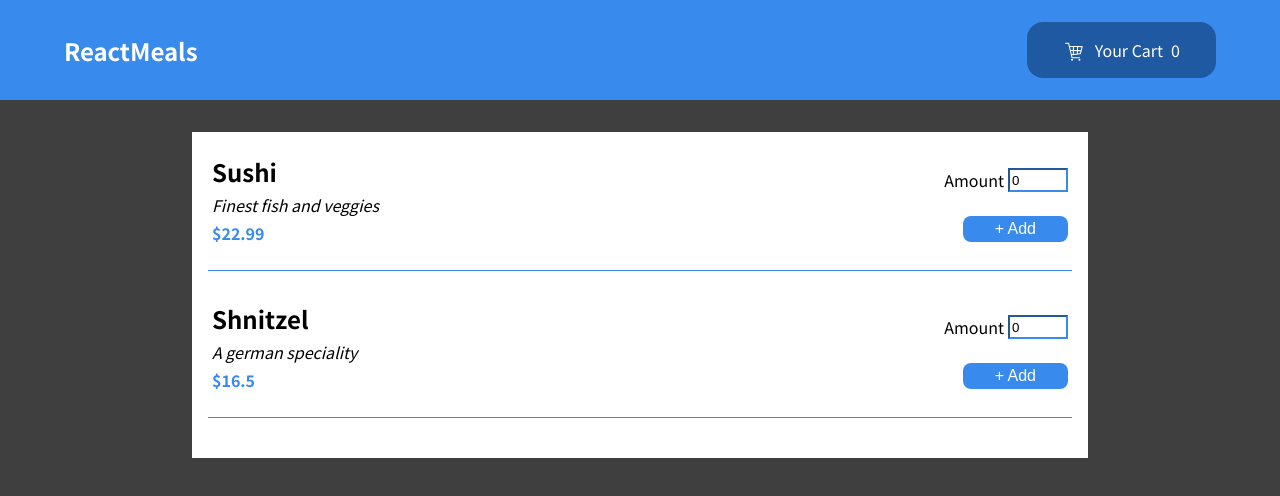
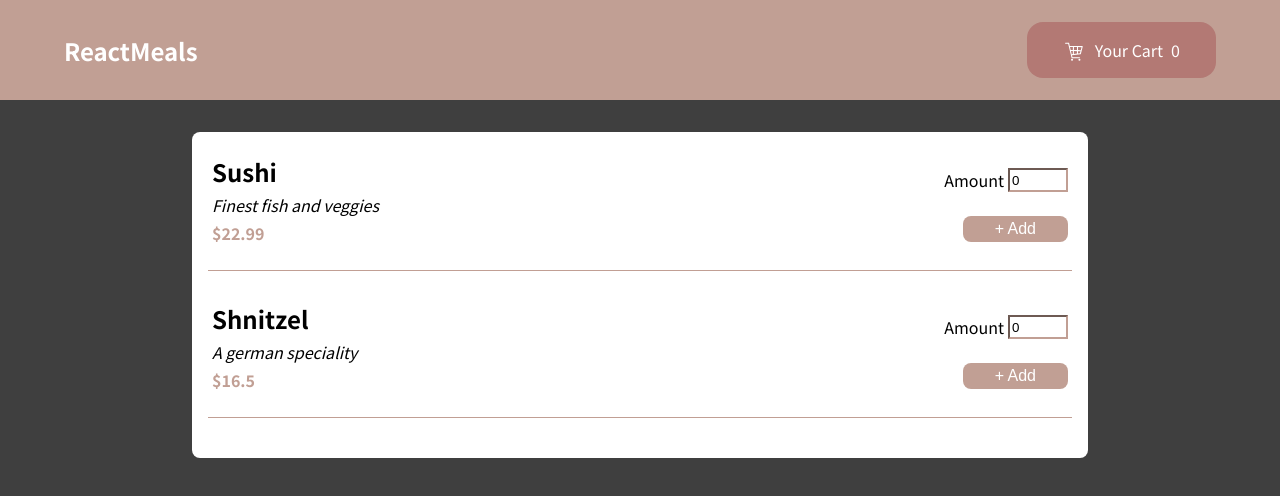
Before and after one commit to paulineggf/react_tutorial, a React app: page / in a window 1280 px wide. Built offline with nearby package versions, Linux system fonts and the light colour scheme.

Commit message:
build: reorganize files

```diff
--- a/src/components/header/Header.js
+++ b/src/components/header/Header.js
@@ -1,7 +1,7 @@
 import React, { useContext, useState } from "react";
 import { ReactComponent as PurchaseIcon } from "../../img/icons/shopping-buy-purchase-value-svgrepo-com.svg";
-import OrderContext from "../../store/order-context";
-import ModalOrder from "../ModalOrder/ModalOrder";
+import OrderContext from "../../store/order/order-context";
+import ModalOrder from "../modal-order/ModalOrder";
 
 import classes from "./Header.module.css";
 
--- a/src/components/MealWrapper/MealWrapper.module.css
+++ b/src/components/meal-wrapper/MealWrapper.module.css
@@ -4,4 +4,6 @@
   background-color: white;
 
   padding: 16px;
+
+  border-radius: 8px;
 }
--- a/src/index.css
+++ b/src/index.css
@@ -25,8 +25,8 @@ h1 {
 }
 
 :root {
-  --primary-color: #398aed;
-  --primary-color-darker: #1f59a1;
+  --primary-color: #c19f94;
+  --primary-color-darker: #b37974;
   --secondary-color: #c4c4c4;
 }
 
--- a/src/index.js
+++ b/src/index.js
@@ -1,7 +1,7 @@
 import ReactDOM from "react-dom";
-import { OrderContextProvider } from "./store/order-context";
+import { OrderContextProvider } from "./store/order/order-context";
 import "./index.css";
-import App from "./scenes/home/App";
+import App from "./pages/home/App";
 
 ReactDOM.render(
   <OrderContextProvider>
--- a/src/scenes/home/MealList.module.css
+++ b/src/pages/home/MealItem.module.css
@@ -1,7 +1,3 @@
-.content > div > * {
-  margin: 4px;
-}
-
 .content {
   display: flex;
   flex-direction: row;
@@ -11,6 +7,10 @@
   border-bottom: 1px solid var(--primary-color);
   margin-bottom: 24px;
   padding-bottom: 24px;
+}
+
+.content > div > * {
+  margin: 4px;
 }
 
 h2 {
--- a/src/scenes/home/MealList.js
+++ b/src/pages/home/MealList.js
@@ -1,8 +1,6 @@
 import React from "react";
-import MealWrapper from "../../components/MealWrapper/MealWrapper";
+import MealWrapper from "../../components/meal-wrapper/MealWrapper";
 import MealItem from "./MealItem";
-
-import classes from "./MealList.module.css";
 
 const meals = [
   {
@@ -21,7 +19,7 @@ export default function MealList() {
   return (
     <MealWrapper>
       {meals.map((meal) => (
-        <MealItem key={`${meal.name}`} classes={classes} meal={meal} />
+        <MealItem key={`${meal.name}`} meal={meal} />
       ))}
     </MealWrapper>
   );
--- a/src/store/order-context.js
+++ b/src/store/order/order-context.js
@@ -1,7 +1,7 @@
 import React, { createContext } from "react";
 import { mealReducer } from "./order-reducer";
 
-import { useReducerWithMiddleware } from "../services/useReducerWithMiddleware";
+import { useReducerWithMiddleware } from "../../services/utils/useReducerWithMiddleware";
 
 const OrderContext = createContext();
 
```
Also changed, not shown: src/components/modal-order/ModalOrder.js (renamed from src/components/ModalOrder/ModalOrder.js, +4 -4 lines), src/pages/home/MealItem.js (renamed from src/scenes/home/MealItem.js, +6 -4 lines), src/components/meal-wrapper/MealWrapper.js (renamed from src/components/MealWrapper/MealWrapper.js), src/components/modal-order/ModalOrder.module.css (renamed from src/components/ModalOrder/ModalOrder.module.css), src/pages/home/App.js (renamed from src/scenes/home/App.js), src/pages/home/App.module.css (renamed from src/scenes/home/App.module.css), src/pages/home/MealList.module.css (added), src/services/utils/useReducerWithMiddleware.js (renamed from src/services/useReducerWithMiddleware.js), src/store/order/order-actions.js (renamed from src/store/order-actions.js), src/store/order/order-reducer.js (renamed from src/store/order-reducer.js), 1 other file.
